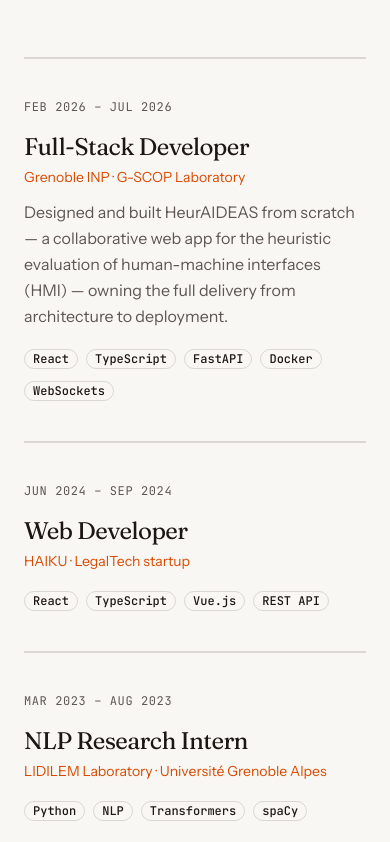
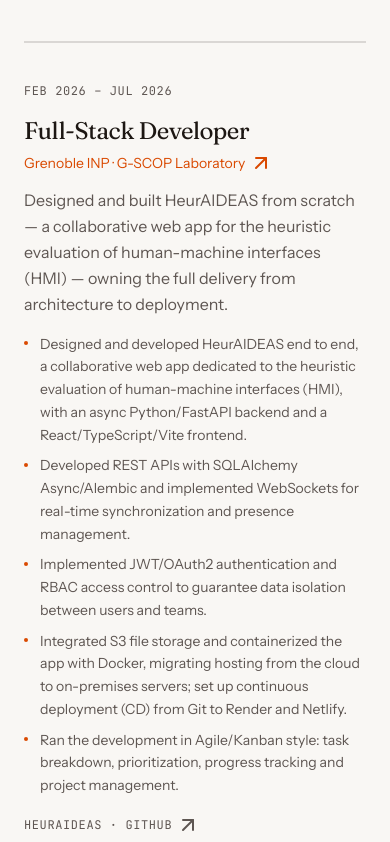
Before and after one commit to DJOMIDO/DJOMIDO.github.io, a React (Vite) app: page / in a window 390 px wide. Shown: the part 4442-5284 px from the top of the page. Built offline with nearby package versions, Linux system fonts and the light colour scheme.

Commit message:
feat: 重写工作经历（4 段真实履历）并新增教育背景区块
- 经历支持要点列表、公司外链与项目链接（HeurAIDEAS 仓库）
- 新增教育区块：UGA 三段学历，均带项目页链接
- 导航与区块编号同步更新（教育 05.，联系 06.）

```diff
--- a/src/App.tsx
+++ b/src/App.tsx
@@ -6,6 +6,7 @@ import { About } from '@/components/about'
 import { Skills } from '@/components/skills'
 import { Projects } from '@/components/projects'
 import { Experience } from '@/components/experience'
+import { Education } from '@/components/education'
 import { Contact } from '@/components/contact'
 import { Footer } from '@/components/footer'
 
@@ -20,6 +21,7 @@ export default function App() {
           <Skills />
           <Projects />
           <Experience />
+          <Education />
           <Contact />
         </main>
         <Footer />
--- a/src/components/contact.tsx
+++ b/src/components/contact.tsx
@@ -15,7 +15,7 @@ export function Contact() {
   return (
     <section id="contact" className="mx-auto max-w-5xl px-6 py-32">
       <Reveal className="flex flex-col items-center gap-8 text-center">
-        <p className="font-mono text-sm text-primary">05.</p>
+        <p className="font-mono text-sm text-primary">06.</p>
         <h2 className="font-heading text-4xl tracking-tight md:text-6xl">
           {t('contact.title')}
         </h2>
--- /dev/null
+++ b/src/components/education.tsx
@@ -0,0 +1,55 @@
+import { ArrowUpRight } from 'lucide-react'
+import { useTranslation } from 'react-i18next'
+import { SectionHeading } from '@/components/section-heading'
+import { Reveal } from '@/components/reveal'
+
+interface EducationItem {
+  degree: string
+  school: string
+  period: string
+  description?: string
+  url?: string
+}
+
+export function Education() {
+  const { t } = useTranslation()
+  const items = t('education.items', { returnObjects: true }) as unknown as EducationItem[]
+
+  return (
+    <section id="education" className="mx-auto max-w-5xl px-6 py-24">
+      <SectionHeading index="05." title={t('education.title')} />
+      <div className="flex flex-col">
+        {items.map((item, i) => (
+          <Reveal key={item.degree} delay={i * 0.05}>
+            <article className="grid gap-4 border-t border-border py-10 last:border-b md:grid-cols-[11rem_1fr] md:gap-8">
+              <p className="font-mono text-xs uppercase tracking-wider text-muted-foreground">
+                {item.period}
+              </p>
+              <div>
+                <h3 className="font-heading text-2xl tracking-tight">{item.degree}</h3>
+                {item.url ? (
+                  <a
+                    href={item.url}
+                    target="_blank"
+                    rel="noopener noreferrer"
+                    className="mt-1 inline-flex items-center gap-1 text-sm text-primary transition-colors hover:underline"
+                  >
+                    {item.school}
+                    <ArrowUpRight />
+                  </a>
+                ) : (
+                  <p className="mt-1 text-sm text-primary">{item.school}</p>
+                )}
+                {item.description && (
+                  <p className="mt-3 max-w-xl text-sm leading-relaxed text-muted-foreground">
+                    {item.description}
+                  </p>
+                )}
+              </div>
+            </article>
+          </Reveal>
+        ))}
+      </div>
+    </section>
+  )
+}
--- a/src/components/experience.tsx
+++ b/src/components/experience.tsx
@@ -1,14 +1,23 @@
+import { ArrowUpRight } from 'lucide-react'
 import { useTranslation } from 'react-i18next'
 import { Badge } from '@/components/ui/badge'
 import { SectionHeading } from '@/components/section-heading'
 import { Reveal } from '@/components/reveal'
 
+interface ExperienceLink {
+  label: string
+  url: string
+}
+
 interface ExperienceItem {
   role: string
   company: string
   period: string
-  description: string
-  tags: string[]
+  description?: string
+  highlights?: string[]
+  tags?: string[]
+  url?: string
+  links?: ExperienceLink[]
 }
 
 export function Experience() {
@@ -27,10 +36,57 @@ export function Experience() {
               </p>
               <div>
                 <h3 className="font-heading text-2xl tracking-tight">{item.role}</h3>
+                {item.url ? (
+                  <a
+                    href={item.url}
+                    target="_blank"
+                    rel="noopener noreferrer"
+                    className="mt-1 inline-flex items-center gap-1 text-sm text-primary transition-colors hover:underline"
+                  >
+                    {item.company}
+                    <ArrowUpRight />
+                  </a>
+                ) : (
                   <p className="mt-1 text-sm text-primary">{item.company}</p>
+                )}
+                {item.description && (
                   <p className="mt-3 max-w-xl leading-relaxed text-muted-foreground">
                     {item.description}
                   </p>
+                )}
+                {item.highlights && (
+                  <ul className="mt-4 flex max-w-xl flex-col gap-2">
+                    {item.highlights.map((highlight) => (
+                      <li
+                        key={highlight}
+                        className="flex gap-3 text-sm leading-relaxed text-muted-foreground"
+                      >
+                        <span
+                          aria-hidden
+                          className="mt-[0.6em] size-1 shrink-0 rounded-full bg-primary"
+                        />
+                        <span>{highlight}</span>
+                      </li>
+                    ))}
+                  </ul>
+                )}
+                {item.links && (
+                  <div className="mt-4 flex flex-wrap gap-x-6 gap-y-2">
+                    {item.links.map((link) => (
+                      <a
+                        key={link.url}
+                        href={link.url}
+                        target="_blank"
+                        rel="noopener noreferrer"
+                        className="inline-flex items-center gap-1 font-mono text-xs uppercase tracking-wider text-muted-foreground transition-colors hover:text-primary"
+                      >
+                        {link.label}
+                        <ArrowUpRight />
+                      </a>
+                    ))}
+                  </div>
+                )}
+                {item.tags && item.tags.length > 0 && (
                   <ul className="mt-4 flex flex-wrap gap-2">
                     {item.tags.map((tag) => (
                       <li key={tag}>
@@ -40,6 +96,7 @@ export function Experience() {
                       </li>
                     ))}
                   </ul>
+                )}
               </div>
             </article>
           </Reveal>
--- a/src/components/navbar.tsx
+++ b/src/components/navbar.tsx
@@ -16,6 +16,7 @@ const NAV_ITEMS = [
   { key: 'skills', href: '#skills' },
   { key: 'projects', href: '#projects' },
   { key: 'experience', href: '#experience' },
+  { key: 'education', href: '#education' },
   { key: 'contact', href: '#contact' },
 ] as const
 
```
Lines whose indentation alone changed are shown as unchanged.
